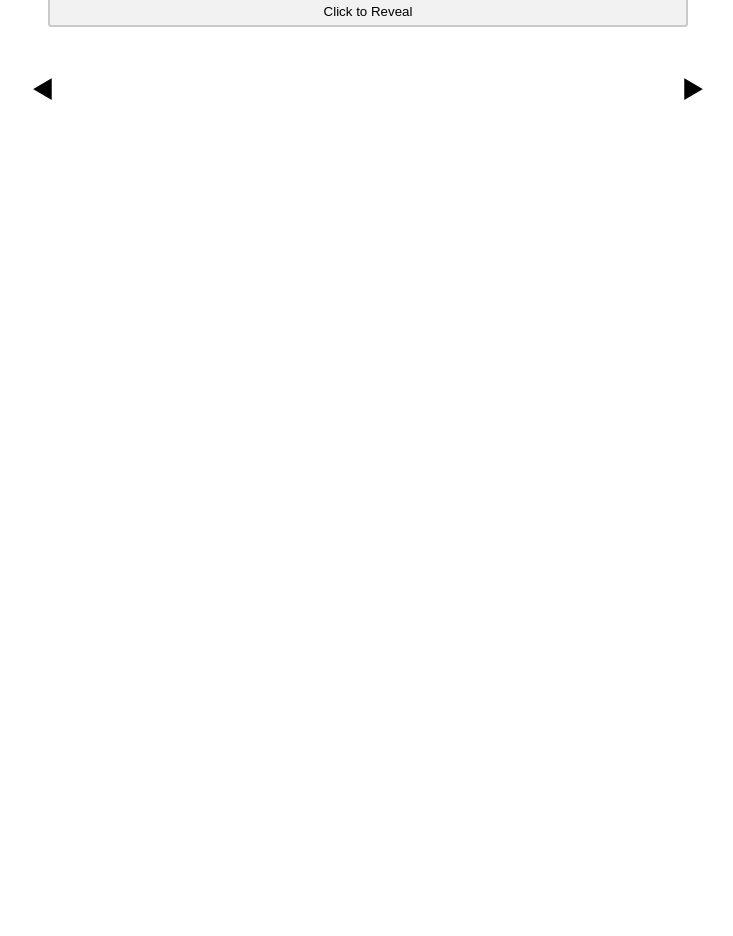
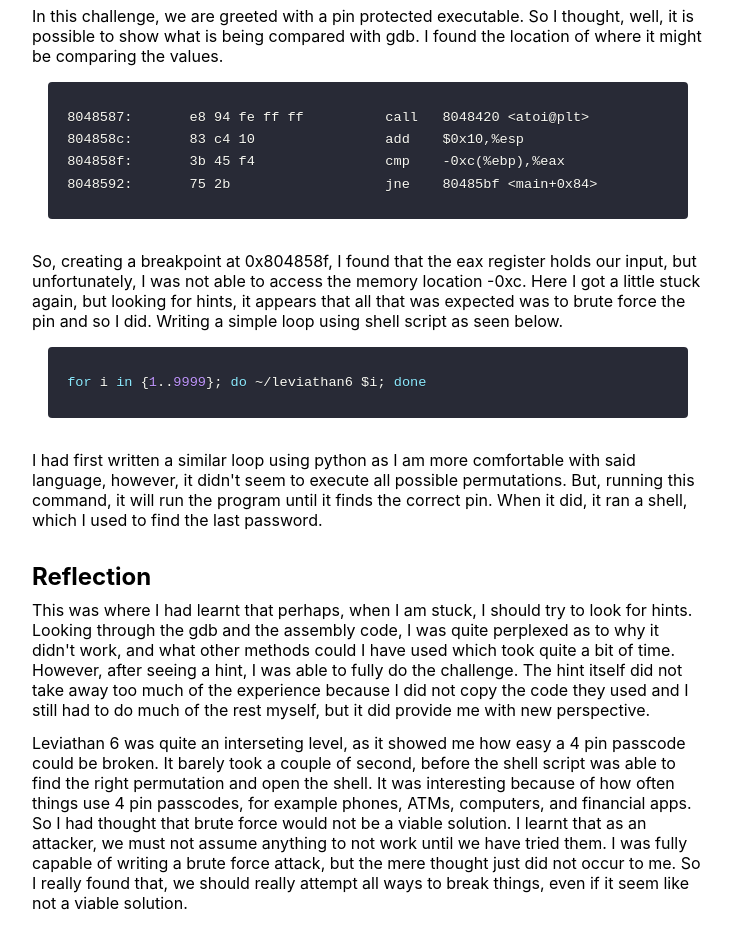
Before and after one commit to ryannath/over-the-wire, a Next.js app: page /over-the-wire/leviathan/leviathan6 in a window 1280 px wide. Shown: the part 276-1212 px from the top of the page, without its empty margins (272-1005 px from the left). Before the commit the page ends 800 px from the top, so only its background shows below. Built offline with nearby package versions, Linux system fonts and the light colour scheme; a web font is replaced by a local one.

Commit message:
Add writeup of leviathan6, fix leviathan5 error

```diff
--- a/pages/leviathan/leviathan5.tsx
+++ b/pages/leviathan/leviathan5.tsx
@@ -1,5 +1,5 @@
 import CodeBlock from "../../components/elements/CodeBlock/CodeBlock"
-import PageNav from "../../components/elements/PageNav/PageNav">
+import PageNav from "../../components/elements/PageNav/PageNav"
 import SpoilerKey from "../../components/elements/SpoilerKey/SpoilerKey"
 
 const leviathan5 = () => {
--- a/pages/leviathan/leviathan6.tsx
+++ b/pages/leviathan/leviathan6.tsx
@@ -1,13 +1,74 @@
 import CodeBlock from "../../components/elements/CodeBlock/CodeBlock"
+import Keyword from "../../components/elements/Keyword/Keyword"
 import PageNav from "../../components/elements/PageNav/PageNav"
 import SpoilerKey from "../../components/elements/SpoilerKey/SpoilerKey"
+import Tag from "../../components/elements/Tag/Tag"
 
 const leviathan6 = () => {
   return (
     <div>
-      <CodeBlock language="shell">
-        {'for i in {1..9999}; do ~/leviathan6 $i; done'}
-      </CodeBlock>
+      <h1>Leviathan 6</h1>
+      <Keyword>
+        <Tag>brute-force</Tag>
+      </Keyword>
+      <section>
+        <h2>Experience</h2>
+        <p>
+          In this challenge, we are greeted with a pin
+          protected executable. So I thought, well, it is possible
+          to show what is being compared with gdb. I found the location
+          of where it might be comparing the values.
+        </p>
+        <CodeBlock language="">
+          {`8048587:       e8 94 fe ff ff          call   8048420 <atoi@plt>
+804858c:       83 c4 10                add    $0x10,%esp
+804858f:       3b 45 f4                cmp    -0xc(%ebp),%eax
+8048592:       75 2b                   jne    80485bf <main+0x84>`}
+        </CodeBlock>
+        <p>
+          So, creating a breakpoint at 0x804858f, I found that the eax register
+          holds our input, but unfortunately, I was not able
+          to access the memory location -0xc. Here I got a little stuck again,
+          but looking for hints, it appears that all that was expected was
+          to brute force the pin and so I did. Writing a simple loop
+          using shell script as seen below.
+        </p>
+        <CodeBlock language="shell">
+          {'for i in {1..9999}; do ~/leviathan6 $i; done'}
+        </CodeBlock>
+        <p>
+          I had first written a similar loop using python as I am more comfortable
+          with said language, however, it didn&apos;t seem to execute all possible
+          permutations. But, running this command, it will run the program
+          until it finds the correct pin. When it did, it ran a shell, which
+          I used to find the last password.
+        </p>
+      </section>
+      <section>
+        <h2>Reflection</h2>
+        <p>
+          This was where I had learnt that perhaps, when I am stuck, I should try
+          to look for hints. Looking through the gdb and the assembly code,
+          I was quite perplexed as to why it didn&apos;t work, and what other methods
+          could I have used which took quite a bit of time. However, after seeing a hint,
+          I was able to fully do the challenge. The hint itself did not take
+          away too much of the experience because I did not copy the code they used and
+          I still had to do much of the rest myself, but it did provide me with
+          new perspective.
+        </p>
+        <p>
+          Leviathan 6 was quite an interseting level, as it showed me how easy a 4 pin
+          passcode could be broken. It barely took a couple of second, before the shell
+          script was able to find the right permutation and open the shell. It was interesting
+          because of how often things use 4 pin passcodes, for example phones, ATMs, computers, and
+          financial apps. So I had thought that brute force would not be a viable solution.
+          I learnt that as an attacker, we must not assume anything to not work until we have
+          tried them. I was fully capable of writing a brute force attack, but the mere
+          thought just did not occur to me. So I really found that, we should really
+          attempt all ways to break things, even if it seem like not a viable solution.
+        </p>
+      </section>
+
       <SpoilerKey>
         {'ahy7MaeBo9'}
       </SpoilerKey>
```
